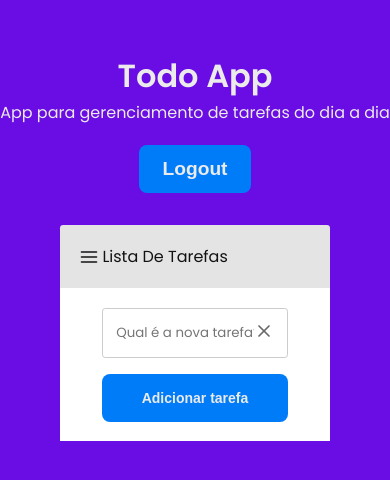
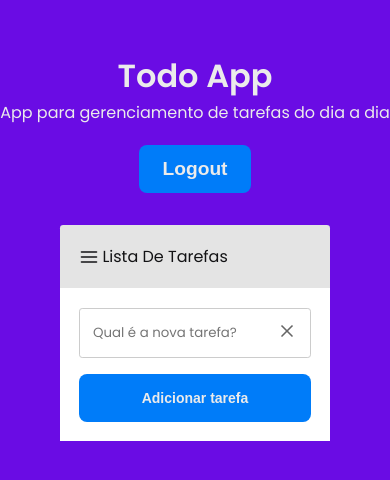
Before and after one commit to ellismarjr/bling, a React (Create React App) app in the folder todos/: page / in a window 390 px wide. Shown: the top 480 px of the page. Built offline with nearby package versions, Linux system fonts and the light colour scheme; the HTML template or start-up script is replaced by a standard one.

Commit message:
refactor: responsivity

```diff
--- a/todos/src/components/TasksList/styles.scss
+++ b/todos/src/components/TasksList/styles.scss
@@ -137,11 +137,12 @@ footer {
 
     .inputContainer {
       margin-right: 0;
+      width: 100%;
     }
 
     .buttonAddNewTask {
       margin-top: 1rem;
-      width: 80%;
+      width: 100%;
     }
   }
 }
```
